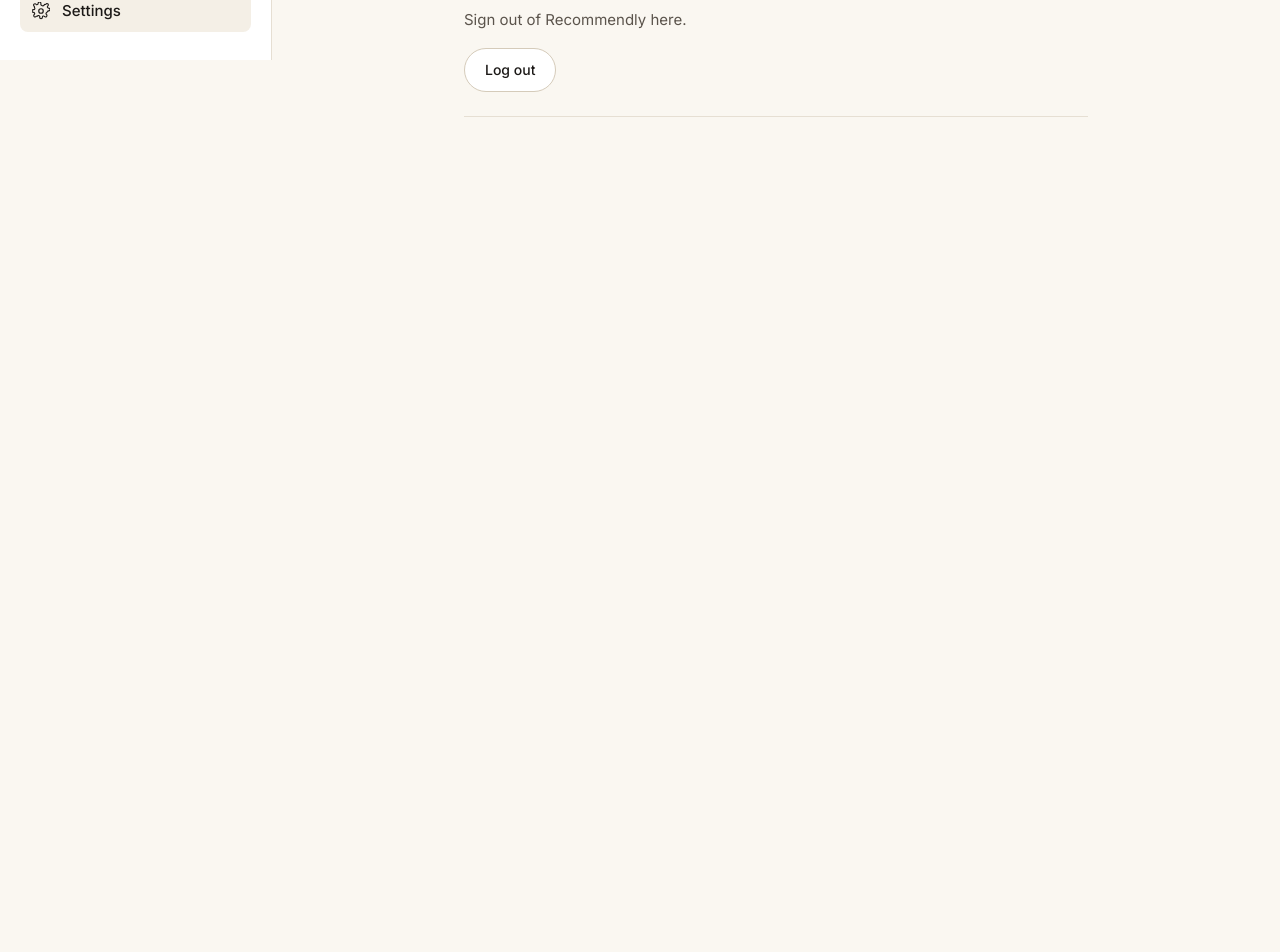
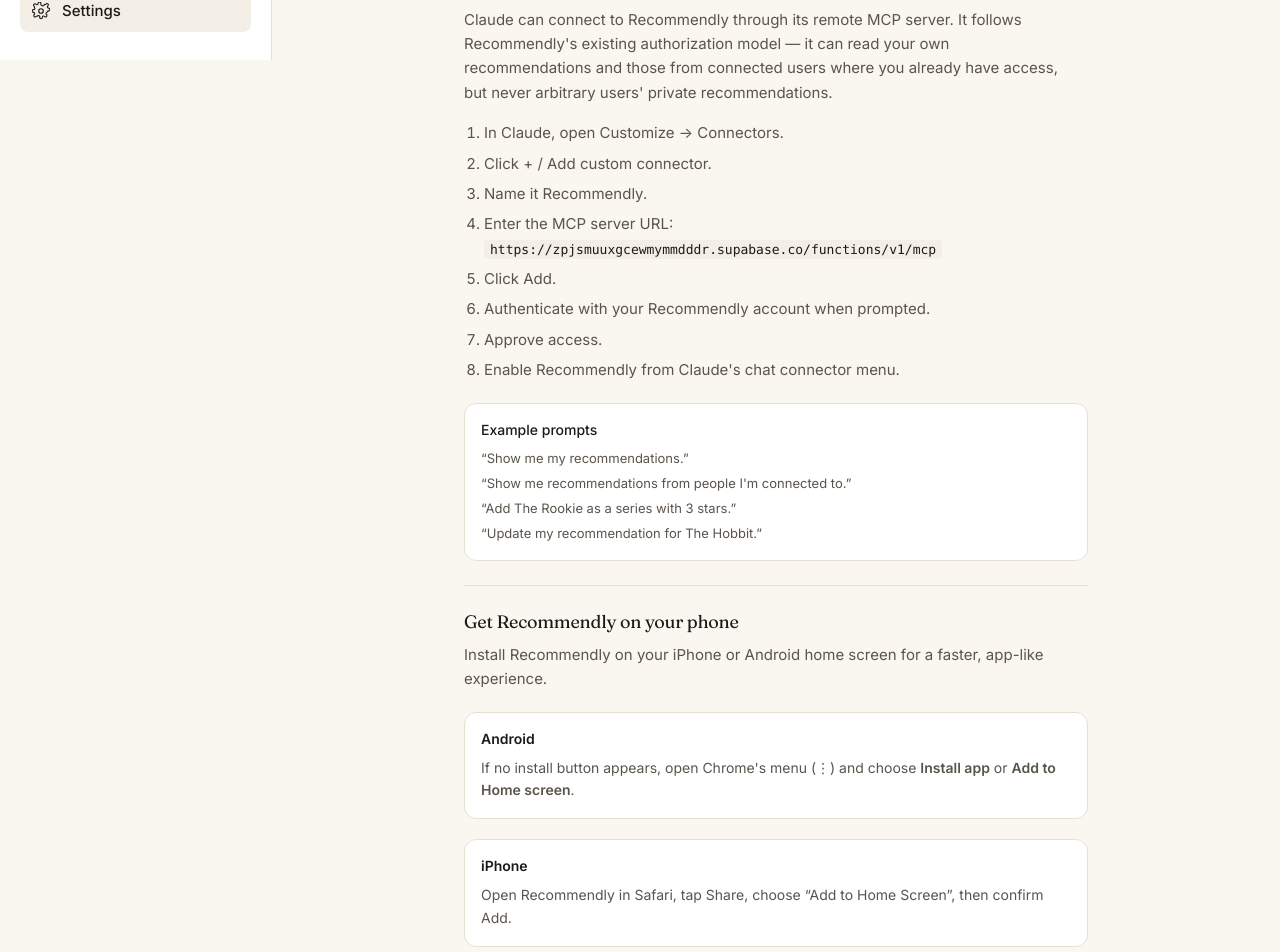
Before and after one commit to seeckerstein/recommendly, a Next.js app in the folder apps/web/: page /settings in a window 1280 px wide. Shown: the part 740-1692 px from the top of the page. Before the commit the page ends 937 px from the top, so only its background shows below. Built offline with nearby package versions, Linux system fonts and the light colour scheme; no server answers.

Commit message:
feat: add PWA install and social auth

```diff
--- /dev/null
+++ b/apps/web/src/app/auth/callback/route.ts
@@ -0,0 +1,38 @@
+import { createServerClient } from "@supabase/ssr";
+import { NextResponse, type NextRequest } from "next/server";
+
+export async function GET(request: NextRequest) {
+  const { searchParams, origin } = request.nextUrl;
+  const code = searchParams.get("code");
+  const next = searchParams.get("next") ?? "/";
+
+  if (code) {
+    const supabase = createServerClient(
+      process.env.NEXT_PUBLIC_SUPABASE_URL!,
+      process.env.NEXT_PUBLIC_SUPABASE_ANON_KEY!,
+      {
+        cookies: {
+          getAll() {
+            return request.cookies.getAll();
+          },
+          setAll(cookiesToSet: { name: string; value: string; options?: Record<string, unknown> }[]) {
+            cookiesToSet.forEach(({ name, value, options }) =>
+              request.cookies.set(name, value)
+            );
+            const response = NextResponse.next({ request });
+            cookiesToSet.forEach(({ name, value, options }) =>
+              response.cookies.set(name, value, options)
+            );
+            return response;
+          },
+        },
+      }
+    );
+    const { error } = await supabase.auth.exchangeCodeForSession(code);
+    if (!error) {
+      return NextResponse.redirect(`${origin}${next}`);
+    }
+  }
+
+  return NextResponse.redirect(`${origin}/auth/login?error=oauth`);
+}
--- a/apps/web/src/app/auth/login/page.tsx
+++ b/apps/web/src/app/auth/login/page.tsx
@@ -77,9 +77,37 @@
           )}
 
           <Button type="submit" variant="accent" size="lg" disabled={loading} className="w-full">
-            {loading ? "Signing in…" : "Sign in"}
+            {loading ? "Signing inâ€¦" : "Sign in"}
           </Button>
         </form>
+
+      <div className="mt-6 space-y-2">
+        {["google", "apple"].map((provider) => (
+          <button
+            key={provider}
+            type="button"
+            onClick={async () => {
+              setError(null);
+              setLoading(true);
+              const supabase = createSupabaseBrowserClient();
+              const { error } = await supabase.auth.signInWithOAuth({
+                provider: provider as "google" | "apple",
+                options: {
+                  redirectTo: `${window.location.origin}/auth/callback?next=${encodeURIComponent(new URLSearchParams(window.location.search).get("redirectedFrom") ?? "/")}`,
+                },
+              });
+              if (error) {
+                setError(error.message);
+                setLoading(false);
+              }
+            }}
+            disabled={loading}
+            className="inline-flex min-h-11 w-full items-center justify-center rounded-full border border-line-strong bg-surface px-5 text-sm font-medium text-ink transition-colors hover:bg-surface-sunk disabled:opacity-50"
+          >
+            Continue with {provider === "google" ? "Google" : "Apple"}
+          </button>
+        ))}
+      </div>
 
         <p className="mt-7 text-sm text-ink-soft">
           No account?{" "}
--- a/apps/web/src/app/auth/signup/page.tsx
+++ b/apps/web/src/app/auth/signup/page.tsx
@@ -93,9 +93,36 @@
         )}
 
         <Button type="submit" variant="accent" size="lg" disabled={loading} className="w-full">
-          {loading ? "Creating account…" : "Create account"}
+          {loading ? "Creating accountâ€¦" : "Create account"}
         </Button>
-      </form>
-    </AuthShell>
+</form>
+
+      <div className="mt-6 space-y-2">
+        {["google", "apple"].map((provider) => (
+          <button
+            key={provider}
+            type="button"
+            onClick={async () => {
+              setError(null);
+              setLoading(true);
+              const supabase = createSupabaseBrowserClient();
+              const { error } = await supabase.auth.signInWithOAuth({
+                provider: provider as "google" | "apple",
+                options: {
+                  redirectTo: `${window.location.origin}/auth/callback?next=/`,
+                },
+              });
+              if (error) {
+                setError(error.message);
+                setLoading(false);
+              }
+            }}
+            disabled={loading}
+            className="inline-flex min-h-11 w-full items-center justify-center rounded-full border border-line-strong bg-surface px-5 text-sm font-medium text-ink transition-colors hover:bg-surface-sunk disabled:opacity-50"
+          >
+            Continue with {provider === "google" ? "Google" : "Apple"}
+          </button>
+        ))}
+      </div>    </AuthShell>
   );
 }
--- a/apps/web/src/app/layout.tsx
+++ b/apps/web/src/app/layout.tsx
@@ -2,16 +2,23 @@
 import "./globals.css";
 
 export const metadata: Metadata = {
-  title: "Recommendly — recommendations from people you trust",
+  title: "Recommendly â€” recommendations from people you trust",
   description:
-    "A quiet, private place to keep the books, films, series and places worth another person's time — and to see what the people you trust vouch for.",
+    "A quiet, private place to keep the books, films, series and places worth another person's time â€” and to see what the people you trust vouch for.",
   openGraph: {
-    title: "Recommendly — recommendations from people you trust",
+    title: "Recommendly â€” recommendations from people you trust",
     description:
       "Keep the books, films, series and places worth another person's time, and see what the people you trust vouch for.",
     type: "website",
   },
   twitter: { card: "summary_large_image" },
+  manifest: "/manifest.json",
+  themeColor: "#faf7f1",
+  appleWebApp: {
+    capable: true,
+    title: "Recommendly",
+    statusBarStyle: "default",
+  },
 };
 
 export default function RootLayout({
--- /dev/null
+++ b/apps/web/src/app/settings/InstallPrompt.tsx
@@ -0,0 +1,54 @@
+"use client";
+
+import { useEffect, useState } from "react";
+
+type BeforeInstallPromptEvent = Event & {
+  prompt: () => Promise<void>;
+  userChoice: Promise<{ outcome: "accepted" | "dismissed" }>;
+};
+
+export function InstallPrompt() {
+  const [deferred, setDeferred] = useState<BeforeInstallPromptEvent | null>(null);
+  const [status, setStatus] = useState<"idle" | "installing" | "done" | "dismissed">("idle");
+
+  useEffect(() => {
+    function onPrompt(event: Event) {
+      event.preventDefault();
+      setDeferred(event as BeforeInstallPromptEvent);
+    }
+    window.addEventListener("beforeinstallprompt", onPrompt);
+    return () => window.removeEventListener("beforeinstallprompt", onPrompt);
+  }, []);
+
+  async function install() {
+    if (!deferred) return;
+    setStatus("installing");
+    await deferred.prompt();
+    const { outcome } = await deferred.userChoice;
+    setStatus(outcome === "accepted" ? "done" : "dismissed");
+    setDeferred(null);
+  }
+
+  if (status === "done") {
+    return <p className="text-sm text-positive">Installed. Check your home screen.</p>;
+  }
+
+  if (deferred) {
+    return (
+      <button
+        type="button"
+        onClick={install}
+        disabled={status === "installing"}
+        className="inline-flex min-h-11 items-center rounded-full bg-accent px-5 text-sm font-medium text-white shadow-quiet transition-colors hover:bg-accent-ink disabled:opacity-50"
+      >
+        {status === "installing" ? "Installing…" : "Install Recommendly"}
+      </button>
+    );
+  }
+
+  return (
+    <p className="text-sm leading-relaxed text-ink-soft">
+      If no install button appears, open Chrome&apos;s menu (⋮) and choose <strong>Install app</strong> or <strong>Add to Home screen</strong>.
+    </p>
+  );
+}
--- a/apps/web/src/app/settings/page.tsx
+++ b/apps/web/src/app/settings/page.tsx
@@ -1,5 +1,6 @@
 import { AppShell } from "@/components/nav/AppShell";
 import { Page, PageTitle } from "@/components/ui/Card";
+import { InstallPrompt } from "./InstallPrompt";
 
 const sections = [
   {
@@ -12,7 +13,7 @@
   },
   {
     title: "Assistants",
-    body: "Once connected, an authorized assistant can read your recommendations and the recommendations from people you've connected with — but only where you already have access to them. It can create and update recommendations on your behalf. It cannot see recommendations from arbitrary users, and it never bypasses the normal authorization model.",
+    body: "Once connected, an authorized assistant can read your recommendations and the recommendations from people you've connected with â€” but only where you already have access to them. It can create and update recommendations on your behalf. It cannot see recommendations from arbitrary users, and it never bypasses the normal authorization model.",
   },
 ];
 
@@ -35,6 +36,50 @@
           ))}
 
           <section className="py-6">
+            <h2 className="display text-[1.125rem] leading-snug text-ink">Connect Claude</h2>
+            <p className="mt-2 max-w-prose text-[15px] leading-relaxed text-ink-soft">
+              Claude can connect to Recommendly through its remote MCP server. It follows Recommendly&apos;s existing authorization model — it can read your own recommendations and those from connected users where you already have access, but never arbitrary users&apos; private recommendations.
+            </p>
+            <ol className="mt-4 ml-5 list-decimal space-y-1.5 text-[15px] leading-relaxed text-ink-soft">
+              <li>In Claude, open Customize → Connectors.</li>
+              <li>Click + / Add custom connector.</li>
+              <li>Name it Recommendly.</li>
+              <li>Enter the MCP server URL: <code className="rounded bg-surface-sunk px-1.5 py-0.5 text-[13px] text-ink">https://zpjsmuuxgcewmymmdddr.supabase.co/functions/v1/mcp</code></li>
+              <li>Click Add.</li>
+              <li>Authenticate with your Recommendly account when prompted.</li>
+              <li>Approve access.</li>
+              <li>Enable Recommendly from Claude&apos;s chat connector menu.</li>
+            </ol>
+            <div className="mt-5 rounded-xl border border-line bg-surface px-4 py-4">
+              <p className="text-sm font-medium text-ink">Example prompts</p>
+              <ul className="mt-2 space-y-1 text-[13px] leading-relaxed text-ink-soft">
+                <li>&ldquo;Show me my recommendations.&rdquo;</li>
+                <li>&ldquo;Show me recommendations from people I&apos;m connected to.&rdquo;</li>
+                <li>&ldquo;Add The Rookie as a series with 3 stars.&rdquo;</li>
+                <li>&ldquo;Update my recommendation for The Hobbit.&rdquo;</li>
+              </ul>
+            </div>
+          </section>
+
+          <section className="py-6">
+            <h2 className="display text-[1.125rem] leading-snug text-ink">Get Recommendly on your phone</h2>
+            <p className="mt-2 max-w-prose text-[15px] leading-relaxed text-ink-soft">
+              Install Recommendly on your iPhone or Android home screen for a faster, app-like experience.
+            </p>
+            <div className="mt-5 space-y-5">
+              <div className="rounded-xl border border-line bg-surface px-4 py-4">
+                <p className="text-sm font-semibold text-ink">Android</p>
+                <div className="mt-2"><InstallPrompt /></div>
+              </div>
+              <div className="rounded-xl border border-line bg-surface px-4 py-4">
+                <p className="text-sm font-semibold text-ink">iPhone</p>
+                <p className="mt-2 text-sm leading-relaxed text-ink-soft">
+                  Open Recommendly in Safari, tap Share, choose &ldquo;Add to Home Screen&rdquo;, then confirm Add.
+                </p>
+              </div>
+            </div>
+          </section>
+          <section className="py-6">
             <h2 className="display text-[1.125rem] leading-snug text-ink">This device</h2>
             <p className="mt-2 max-w-prose text-[15px] leading-relaxed text-ink-soft">
               Sign out of Recommendly here.
```
Also changed, not shown: apps/web/public/icons/recommendly-icon-192.png (added), apps/web/public/icons/recommendly-icon-512.png (added), apps/web/public/manifest.json (added).
